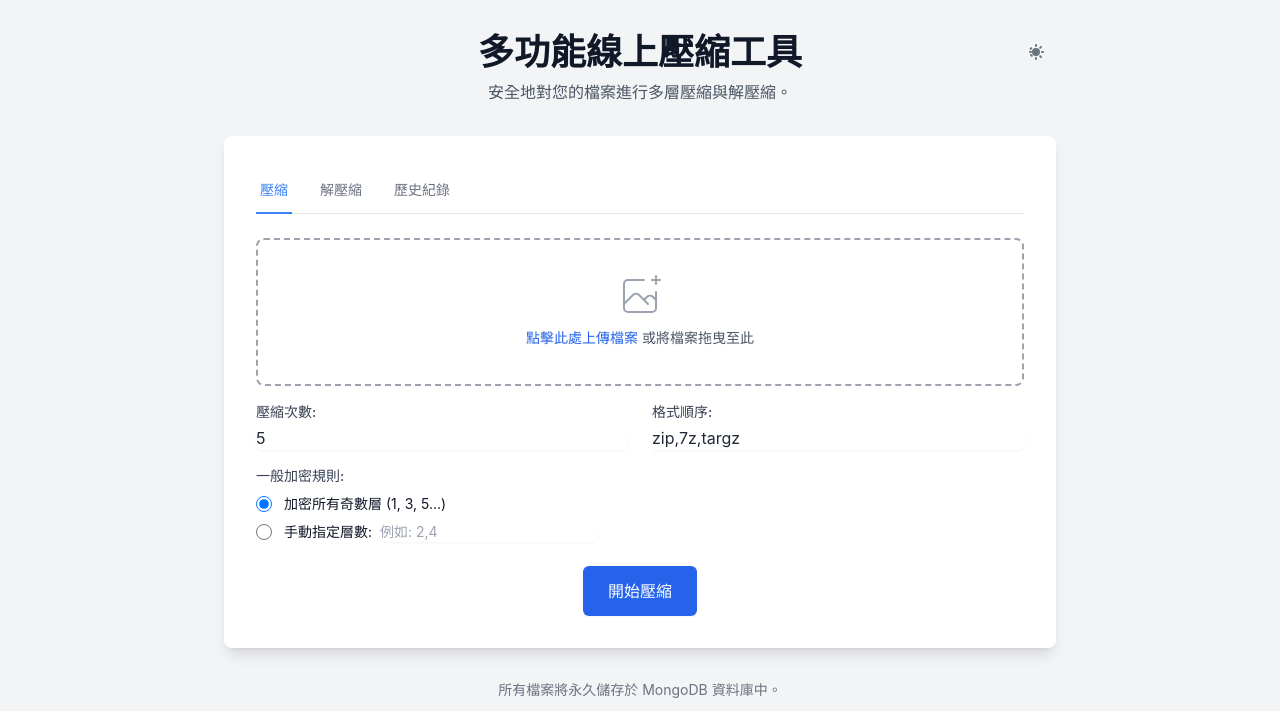
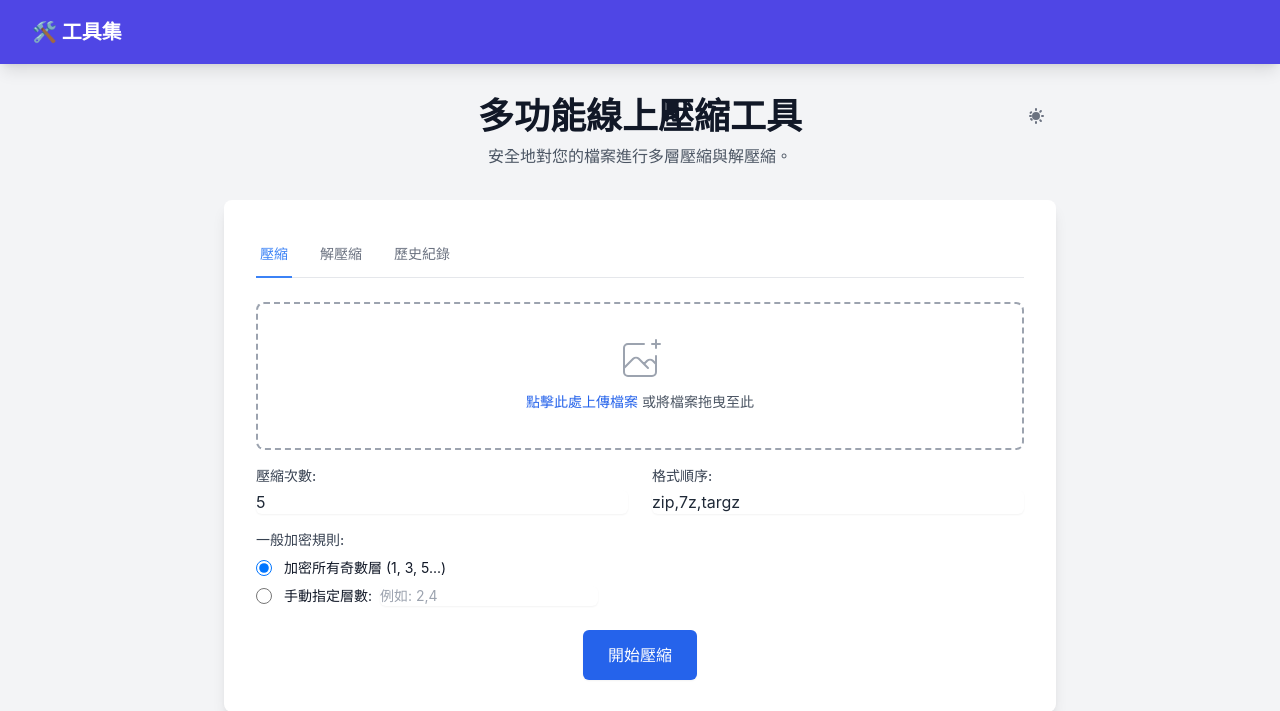
Before and after one commit to Cody8722/zip, a Flask app: page / in a window 1280 px wide. Shown: the top 711 px of the page. Run offline with Flask 3, Linux system fonts and the light colour scheme; data that the repository does not hold is empty; parts of the project's set-up code (start-up, migrations or seed data) failed here and were passed over; some libraries are stand-ins or nearby versions.

Commit message:
Update index.html

```diff
--- a/templates/index.html
+++ b/templates/index.html
@@ -102,6 +102,23 @@
     </style>
 </head>
 <body class="bg-gray-100 text-gray-800 dark:bg-gray-900 dark:text-gray-300 transition-colors duration-300">
+    <!-- 統一導航列 -->
+    <nav class="bg-indigo-600 text-white shadow-lg">
+        <div class="max-w-7xl mx-auto px-4 sm:px-6 lg:px-8">
+            <div class="flex justify-between items-center h-16">
+                <div class="flex items-center space-x-8">
+                    <div class="flex-shrink-0">
+                        <span class="text-xl font-bold">🛠️ 工具集</span>
+                    </div>
+                    <div class="hidden md:flex space-x-4">
+                        <a href="https://shift-schedule-generators.zeabur.app/" class="px-3 py-2 rounded-md text-sm font-medium hover:bg-indigo-700 transition">📅 班表工具</a>
+                        <a href="https://zip.zeabur.app/" class="px-3 py-2 rounded-md text-sm font-medium bg-indigo-800">📦 壓縮工具</a>
+                        <a href="https://mongo-updater-project.zeabur.app/" class="px-3 py-2 rounded-md text-sm font-medium hover:bg-indigo-700 transition">🔧 中控台</a>
+                    </div>
+                </div>
+            </div>
+        </div>
+    </nav>
 
     <div class="container mx-auto p-4 md:p-8 max-w-4xl">
         <header class="text-center mb-8 relative">
```
